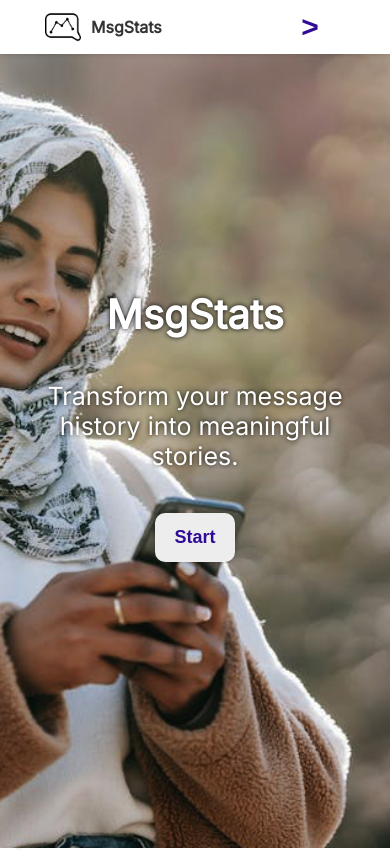
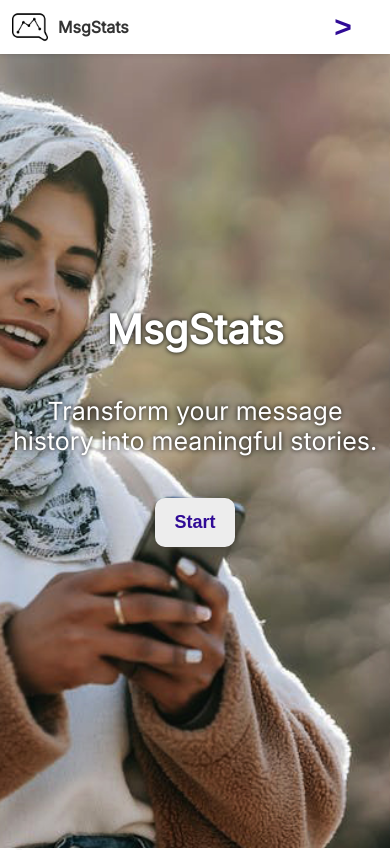
Before and after one commit to zqtay/msgstats, a React (Create React App) app: page / in a window 390 px wide. Shown: the top 850 px of the page. Built offline with nearby package versions, Linux system fonts and the light colour scheme.

Commit message:
Fix container

```diff
--- a/src/App.scss
+++ b/src/App.scss
@@ -10,9 +10,7 @@
 $color-error: #F02020;
 
 /* Breakpoints */
-$grid-breakpoints-xxs: 0px;
-$grid-breakpoints-xs: 375px;
-$grid-breakpoints-sm: 544px;
+$grid-breakpoints-sm: 576px;
 $grid-breakpoints-md: 768px;
 $grid-breakpoints-lg: 992px;
 $grid-breakpoints-xl: 1200px;
--- a/src/components/UI/Container/Container.js
+++ /dev/null
@@ -1,13 +0,0 @@
-import styles from "./Container.module.scss";
-
-const Container = (props) => {
-  const fullClassName = (!props.className || props.className.length === 0) ?
-    styles.container : `${styles.container} ${props.className}`;
-  return (
-    <div className={fullClassName}>
-      {props.children}
-    </div>
-  );
-}
-
-export default Container;
--- a/src/components/UI/Container/Container.module.scss
+++ b/src/components/UI/Container/Container.module.scss
@@ -1,33 +1,34 @@
 @import "../../../App.scss";
 
 .container {
-  width: 300px;
+  width: auto;
   margin: 0 auto;
 }
 
 /* Breakpoints */
-@media (min-width: #{$grid-breakpoints-sm}){
+@media (max-width: #{$grid-breakpoints-md}){
   .container {
-    width: #{$grid-breakpoints-xs};
+    width: auto;
+    margin: 0 12px;
   }
 }
-@media (min-width: #{$grid-breakpoints-md}){
+@media (min-width: $grid-breakpoints-md){
   .container {
-    width: #{$grid-breakpoints-sm};
+    width: $grid-breakpoints-sm;
   }
 }
-@media (min-width: #{$grid-breakpoints-lg}){
+@media (min-width: $grid-breakpoints-lg){
   .container {
-    width: #{$grid-breakpoints-md};
+    width: $grid-breakpoints-md;
   }
 }
-@media (min-width: #{$grid-breakpoints-xl}) {
+@media (min-width: $grid-breakpoints-xl) {
   .container {
-    width: #{$grid-breakpoints-lg};
+    width: $grid-breakpoints-lg;
   }
 }
-@media (min-width: #{$grid-breakpoints-xxl}) {
+@media (min-width: $grid-breakpoints-xxl) {
   .container {
-    width: #{$grid-breakpoints-xl};
+    width: $grid-breakpoints-xl;
   }
 }
--- /dev/null
+++ b/src/components/UI/Container/Container.tsx
@@ -0,0 +1,14 @@
+import { ReactNode } from "react";
+import styles from "./Container.module.scss";
+
+const Container = (props: { className?: string; children?: ReactNode; }) => {
+  const fullClassName = (props.className) ? `${styles.container} ${props.className}` : styles.container;
+
+  return (
+    <div className={fullClassName}>
+      {props.children}
+    </div>
+  );
+};
+
+export default Container;
```
